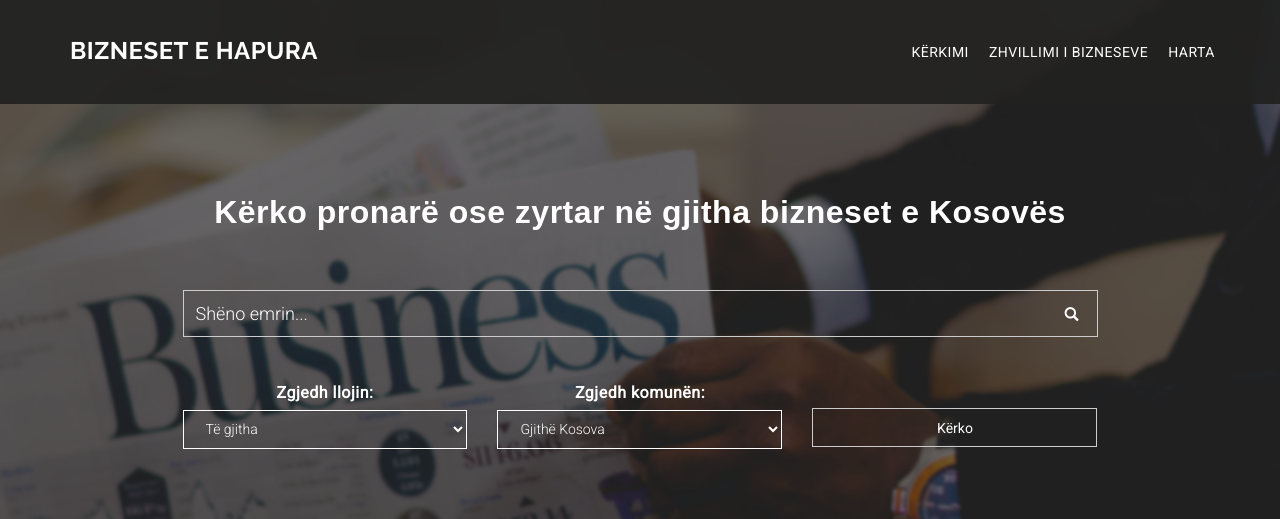
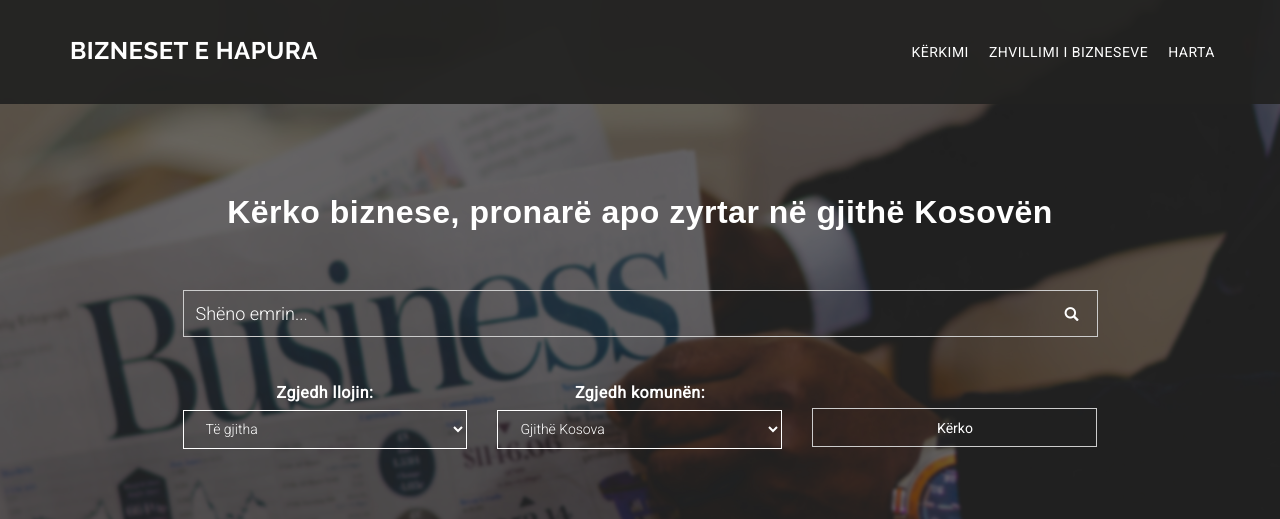
Before and after one commit to diamanthaxhimusa/open-arbk, a Flask app: page / in a window 1280 px wide. Shown: the top 519 px of the page. Run offline with Flask 2, Linux system fonts and the light colour scheme; data that the repository does not hold is empty; some libraries are stand-ins or nearby versions.

Commit message:
minor changes

```diff
--- a/app/templates/layout.html
+++ b/app/templates/layout.html
@@ -61,9 +61,9 @@
           <div class="row">
             {% if request.path == url_for('main.index') %}
             <div class="banner-info text-center">
-              <h2 class="bnr-sub-title">K&euml;rko pronar&euml; ose zyrtar n&euml; gjitha bizneset e Kosov&euml;s</h2>
-              <div class="col-sm-10 col-sm-offset-1">
-                <form class="form" method="POST" action="{{ url_for('main.index') }}">
+                <h2 class="bnr-sub-title">K&euml;rko biznese, pronar&euml; apo zyrtar n&euml; gjith&euml; Kosov&euml;n</h2>
+                <div class="col-sm-10 col-sm-offset-1">
+                 <form class="form" method="POST" action="{{ url_for('main.index') }}">
                   <div id="imaginary_container">
                       <div class="stylish-input-group form-group col-md-12 col-xs-12">
                           <input type="text" class="form-control" name="search"  placeholder="Sh&euml;no emrin..." >
@@ -95,8 +95,8 @@
                         <button type="submit" class="btn btn-default filter-people-btn">K&euml;rko</button>
                     </div>
                   </div>
-                </form>
-              </div>
+                 </form>
+                </div>
             </div>
             {% elif request.path == url_for('main.visualization') %}
               <div class="banner-info text-center">
@@ -123,7 +123,7 @@
               </div>
              {% else %}
              <div class="banner-info text-center">
-               <h2 class="bnr-sub-title">K&euml;rko pronar&euml; ose zyrtar n&euml; gjitha bizneset e Kosov&euml;s</h2>
+               <h2 class="bnr-sub-title">K&euml;rko biznese, pronar&euml; apo zyrtar n&euml; gjith&euml; Kosov&euml;n</h2>
                <div class="col-sm-10 col-sm-offset-1">
                  <form class="form" method="POST" action="{{ url_for('main.index') }}">
                    <div id="imaginary_container">
```
